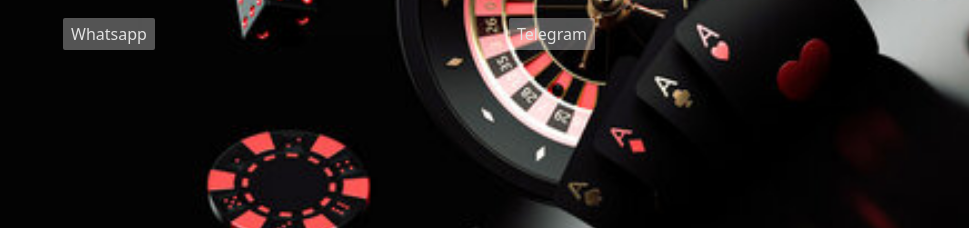
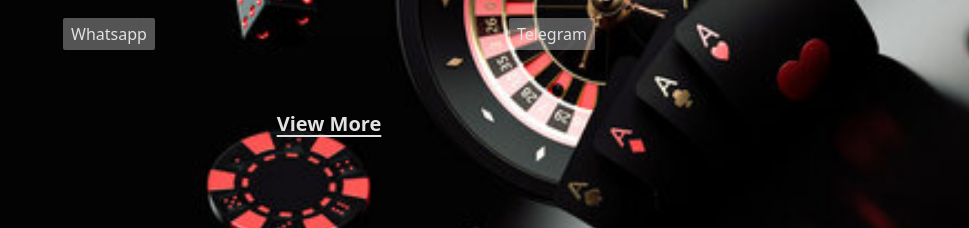
Before and after one commit to iamakhileshsonii/guessRandomNumber, a React (Create React App) app: page / in a window 1280 px wide. Shown: the part 426-654 px from the top of the page, without its empty margins (311-1280 px from the left). Built offline with nearby package versions, Linux system fonts and the light colour scheme; no server answers; the database is empty.

Commit message:
Removed Conditional Header

```diff
--- a/src/App.js
+++ b/src/App.js
@@ -17,7 +17,7 @@ function App() {
   return (
     <>
       <BrowserRouter>
-        {isAuth ? <Header /> : ""}
+        {/* {isAuth ? <Header /> : ""} */}
 
         <Routes>
           <Route path="/" element={<Home />} />
--- a/src/pages/Home/index.jsx
+++ b/src/pages/Home/index.jsx
@@ -36,6 +36,12 @@ const Index = () => {
           <div className='flex justify-evenly gap-3 bg-glass py-1 px-2 rounded-sm text-white'>Telegram</div>
         </div>
       </div>
+
+      <div className='p-5'>
+        <a href="https://sattaaking.com/"><h4 className='text-white font-semibold text-xl text-center py-5 underline underline-offset-4 decoration-yellow'>View More</h4></a>
+
+
+      </div>
     </div>
   )
 }
```
